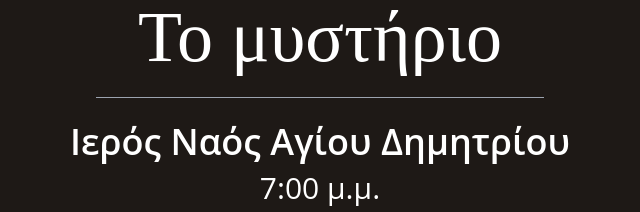
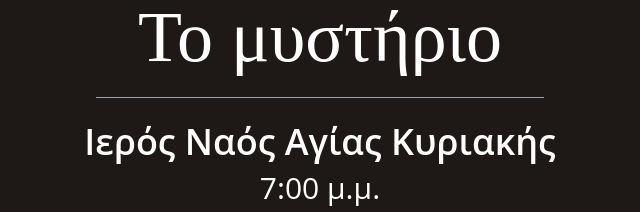
Before and after one commit to kostasmath23/wedding-invite-clean, a React (Vite) app: page / in a window 1280 px wide. Shown: the part 3800-4012 px from the top of the page, without its empty margins (320-960 px from the left). Built offline with nearby package versions, Linux system fonts and the light colour scheme.

Commit message:
Add files via upload

```diff
--- a/src/components/ChurchMap.jsx
+++ b/src/components/ChurchMap.jsx
@@ -17,7 +17,7 @@ export default function ChurchMap() {
         >
           <h2 className="text-7xl font-serif mb-6">Το μυστήριο</h2>
           <hr className="border-t border-gray-400 w-1/2 mx-auto mb-6" />
-          <p className="text-4xl font-semibold mb-2">Ιερός Ναός Αγίου Δημητρίου</p>
+          <p className="text-4xl font-semibold mb-2">Ιερός Ναός Αγίας Κυριακής</p>
           <p className="text-3xl mb-10">7:00 μ.μ.</p>
 
           <div className="w-full aspect-video mb-10 rounded-lg overflow-hidden">
```
